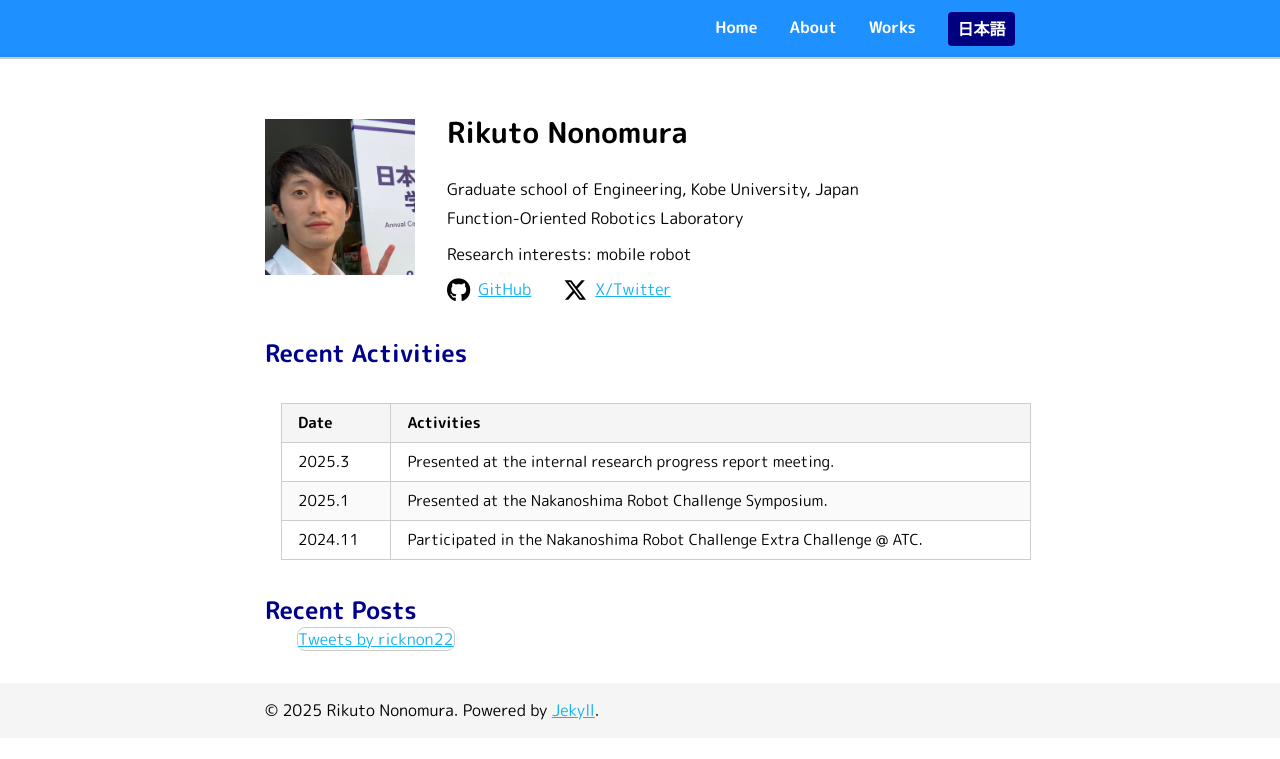
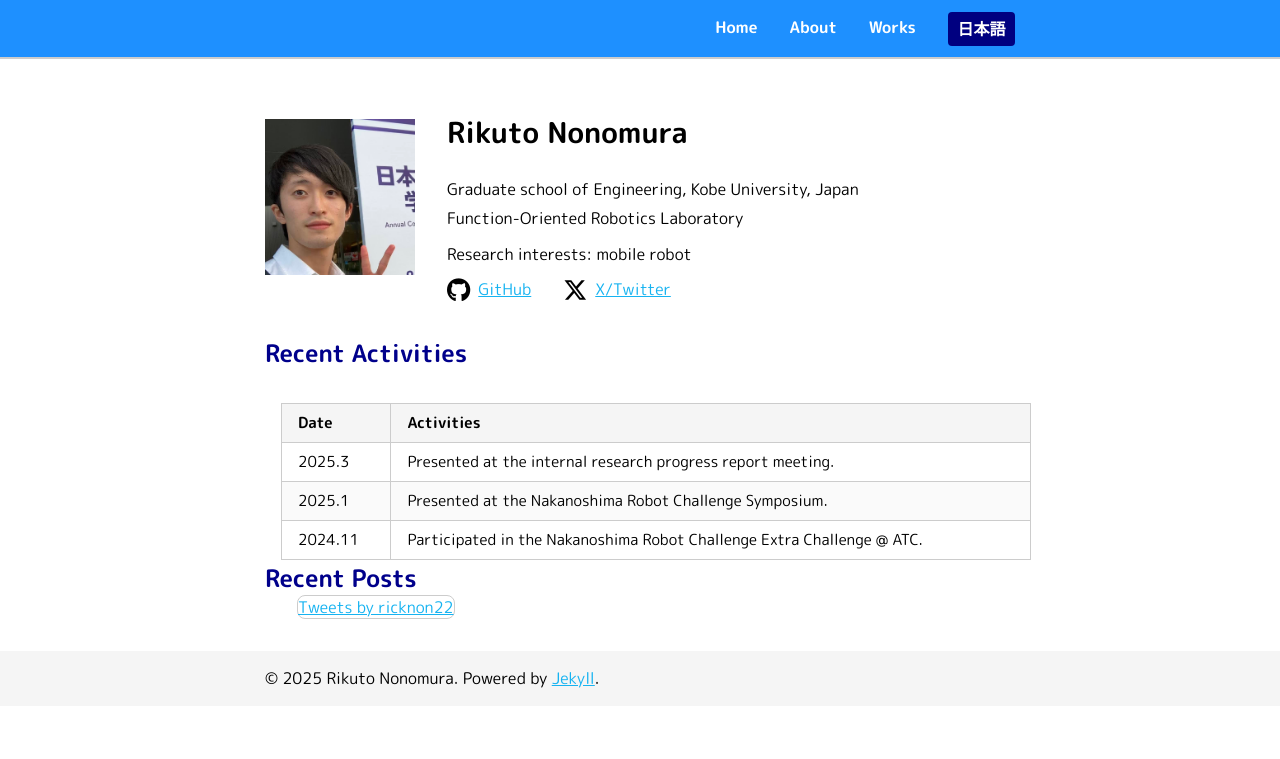
Before and after one commit to RickNon/ricknon.github.io, a Jekyll site: the page built from en/index.md, in a window 1280 px wide. Shown: the top 759 px of the page. Built offline with Jekyll 4.4.1, drawn with Linux system fonts in a browser that asks for light colours; comment, search, counter and statistics services are not loaded.

Commit message:
revise table margin

```diff
--- a/_sass/_base.scss
+++ b/_sass/_base.scss
@@ -22,7 +22,8 @@ a {
 table {
     width: 100%;
     border-collapse: collapse;
-    margin: 2rem 0;
+    margin-top: 2rem;
+    margin-right: 1rem;
     font-size: 0.95rem;
 
     th, td {
--- a/_sass/_layout.scss
+++ b/_sass/_layout.scss
@@ -245,6 +245,7 @@ main {
       width: 100%;
       border-collapse: collapse;
       margin-top: 1rem;
+      margin-right: 1rem;
 
       th td {
         border: 1px solid #ccc;
```
